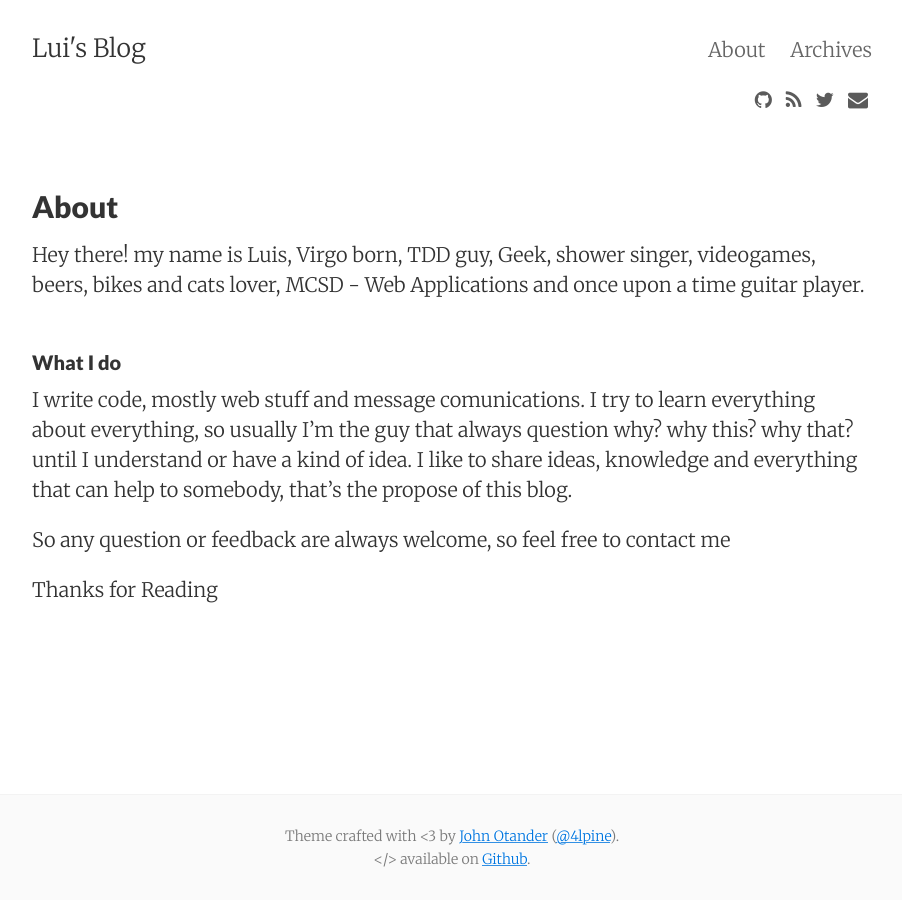
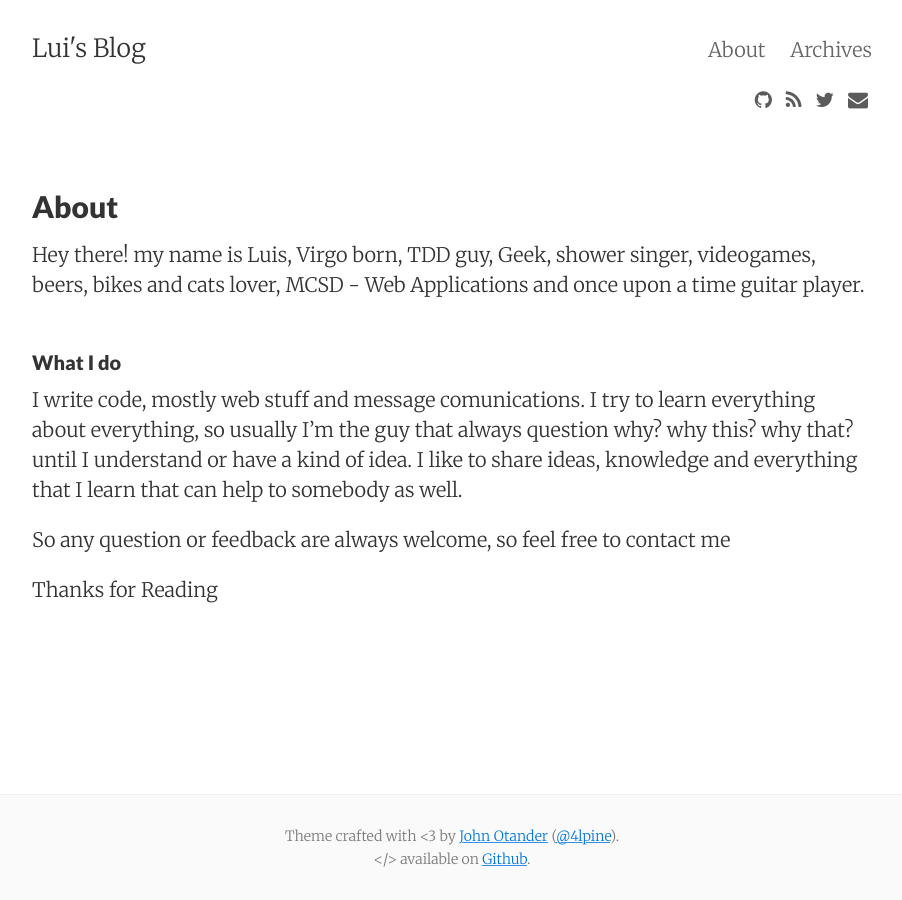
Before and after one commit to lvasquez/lvasquez.github.io, a Jekyll site: the page built from about.md, in a window 1280 px wide. Shown: the whole page, without its empty margins (188-1090 px from the left). Built offline with Jekyll 4.4.1, drawn with Linux system fonts in a browser that asks for light colours; nearby versions of some CDN libraries.

Commit message:
update description

```diff
--- a/about.md
+++ b/about.md
@@ -10,7 +10,7 @@ Hey there! my name is Luis, Virgo born, TDD guy, Geek, shower singer, videogames
 
 #### What I do
 
-I write code, mostly web stuff and message comunications. I try to learn everything about everything, so usually I'm the guy that always question why? why this? why that? until I understand or have a kind of idea. I like to share ideas, knowledge and everything that can help to somebody, that's the propose of this blog.
+I write code, mostly web stuff and message comunications. I try to learn everything about everything, so usually I'm the guy that always question why? why this? why that? until I understand or have a kind of idea. I like to share ideas, knowledge and everything that I learn that can help to somebody as well.
 
 So any question or feedback are always welcome, so feel free to contact me
 
```
